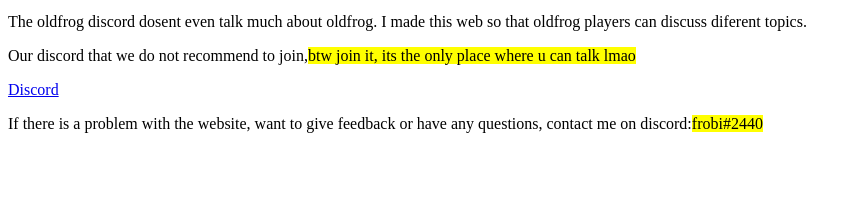
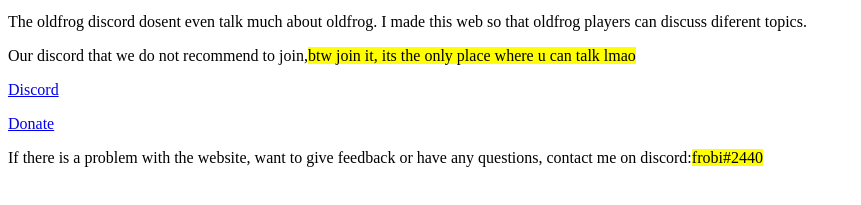
Before and after one commit to jakiczlwei/oldfrog, a plain HTML site: page index.html in a window 1280 px wide. Shown: the part 101-306 px from the top of the page, without its empty margins (0-861 px from the left). Drawn offline with Linux system fonts and the light colour scheme.

Commit message:
Update index.html

```diff
--- a/index.html
+++ b/index.html
@@ -10,6 +10,7 @@
 <p>The oldfrog discord dosent even talk much about oldfrog. I made this web so that oldfrog players can discuss diferent topics.</p>
 <p>Our discord that we do not recommend to join,<mark>btw join it, its the only place where u can talk lmao<mark><p/>
 <p><a href="https://discord.gg/74szG9QhXf">Discord</a></p>
+<p><a href="https://paypal.me/frobee">Donate</a></p>
 <p>If there is a problem with the website, want to give feedback or have any questions, contact me on discord:<mark>frobi#2440<mark></p>
 
 </body>
```
